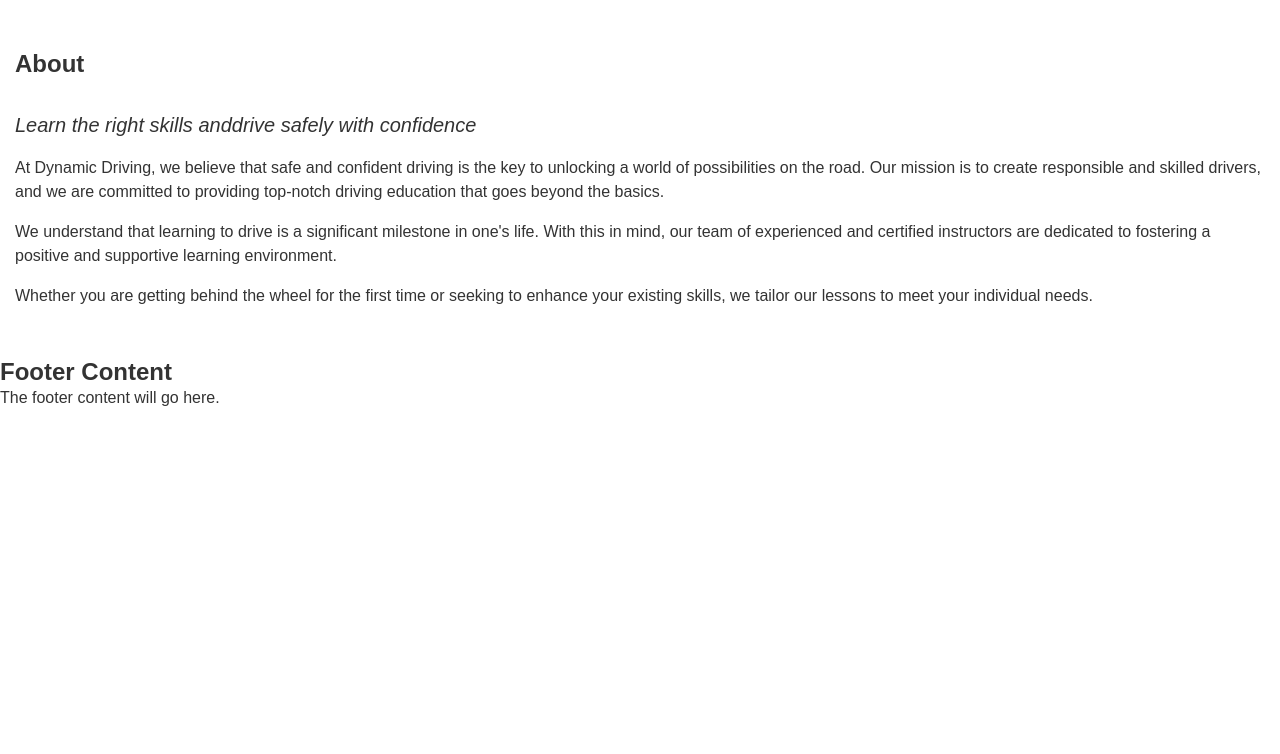
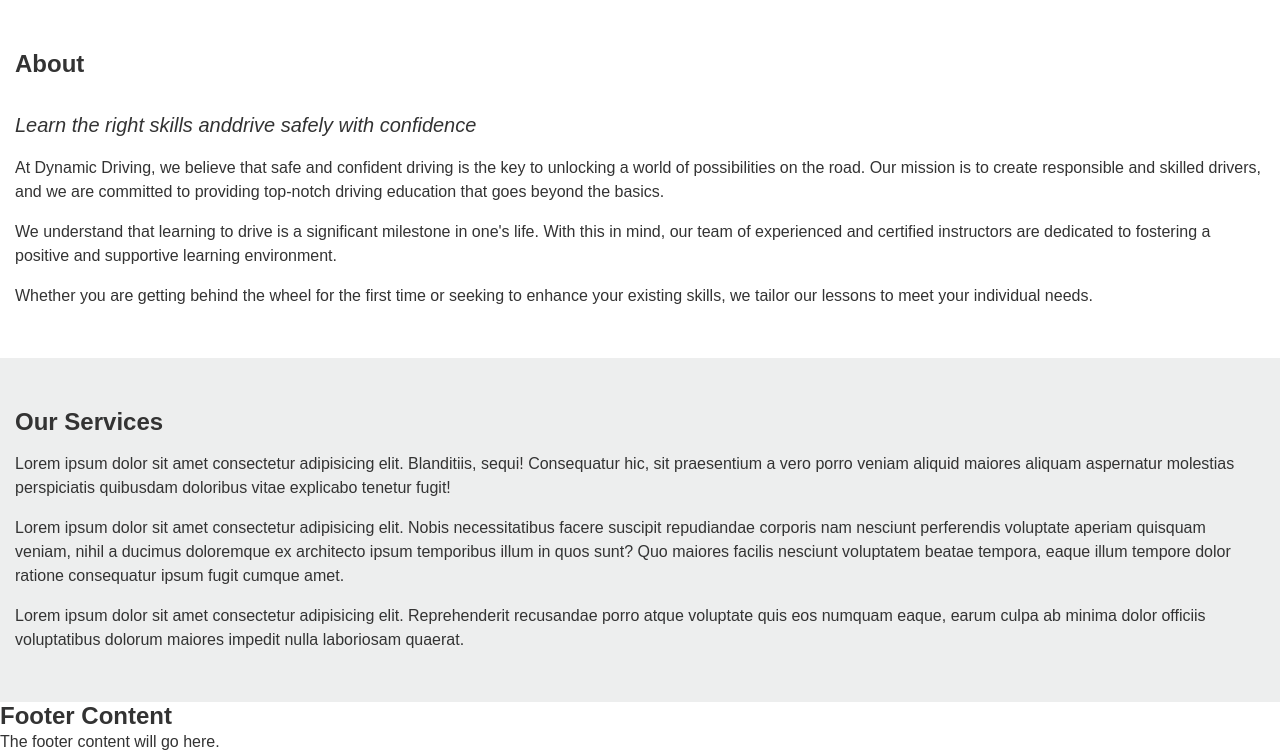
Before and after one commit to agviray/dynamic-driving, a Gatsby site: page / in a window 1280 px wide. Shown: the part 828-1582 px from the top of the page. Before the commit the page ends 1238 px from the top, so only its background shows below. Built offline with nearby package versions, Linux system fonts and the light colour scheme; Gatsby itself is replaced by a stand-in of ours; a web font is replaced by a local one.

Commit message:
Create initial services section and content

```diff
--- /dev/null
+++ b/src/components/home/ServicesContent.js
@@ -0,0 +1,33 @@
+import React from 'react';
+
+const ServicesContent = () => {
+  return (
+    <div className="services-content">
+      <h2>Our Services</h2>
+      <div className="main-content">
+        <p>
+          Lorem ipsum dolor sit amet consectetur adipisicing elit. Blanditiis,
+          sequi! Consequatur hic, sit praesentium a vero porro veniam aliquid
+          maiores aliquam aspernatur molestias perspiciatis quibusdam doloribus
+          vitae explicabo tenetur fugit!
+        </p>
+        <p>
+          Lorem ipsum dolor sit amet consectetur adipisicing elit. Nobis
+          necessitatibus facere suscipit repudiandae corporis nam nesciunt
+          perferendis voluptate aperiam quisquam veniam, nihil a ducimus
+          doloremque ex architecto ipsum temporibus illum in quos sunt? Quo
+          maiores facilis nesciunt voluptatem beatae tempora, eaque illum
+          tempore dolor ratione consequatur ipsum fugit cumque amet.
+        </p>
+        <p>
+          Lorem ipsum dolor sit amet consectetur adipisicing elit. Reprehenderit
+          recusandae porro atque voluptate quis eos numquam eaque, earum culpa
+          ab minima dolor officiis voluptatibus dolorum maiores impedit nulla
+          laboriosam quaerat.
+        </p>
+      </div>
+    </div>
+  );
+};
+
+export default ServicesContent;
--- a/src/pages/index.js
+++ b/src/pages/index.js
@@ -2,6 +2,7 @@ import React from 'react';
 import Layout from '../components/Layout';
 import HeroContent from '../components/home/HeroContent';
 import AboutContent from '../components/home/AboutContent';
+import ServicesContent from '../components/home/ServicesContent';
 
 const Home = () => {
   return (
@@ -12,6 +13,9 @@ const Home = () => {
       <section id="about">
         <AboutContent />
       </section>
+      <section id="services">
+        <ServicesContent />
+      </section>
     </Layout>
   );
 };
--- a/src/sass/abstracts/_variables.scss
+++ b/src/sass/abstracts/_variables.scss
@@ -1,5 +1,6 @@
 // Colors
 $white: #ffffff;
-$mainBlack: #333333;
+$mainBlack: hsl(0, 0%, 20%);
+$lightGray: rgba(237, 238, 238, 1);
 $midRed: rgba(229, 11, 14, 1);
 $darkRed: rgba(203, 11, 15, 1);
--- a/src/sass/components/_about.scss
+++ b/src/sass/components/_about.scss
@@ -1,8 +1,6 @@
 .about-content {
   @include sectionContentHeading;
   @include sectionContentParagraph;
-
-  background-color: $white;
 
   blockquote {
     & > p {
--- a/src/sass/components/_services.scss
+++ b/src/sass/components/_services.scss
@@ -1,6 +1,4 @@
 .services-content {
-  // @include sectionContentHeading;
-  // @include sectionContentParagraph;
-
-  background-color: $white;
+  @include sectionContentHeading;
+  @include sectionContentParagraph;
 }
--- a/src/sass/pages/_home.scss
+++ b/src/sass/pages/_home.scss
@@ -2,4 +2,12 @@ section {
   &:not(#hero) {
     padding: 50px 15px;
   }
+
+  &#about {
+    background-color: $white;
+  }
+
+  &#services {
+    background-color: $lightGray;
+  }
 }
```
Also changed, not shown: src/sass/main.css, 1 other file.
